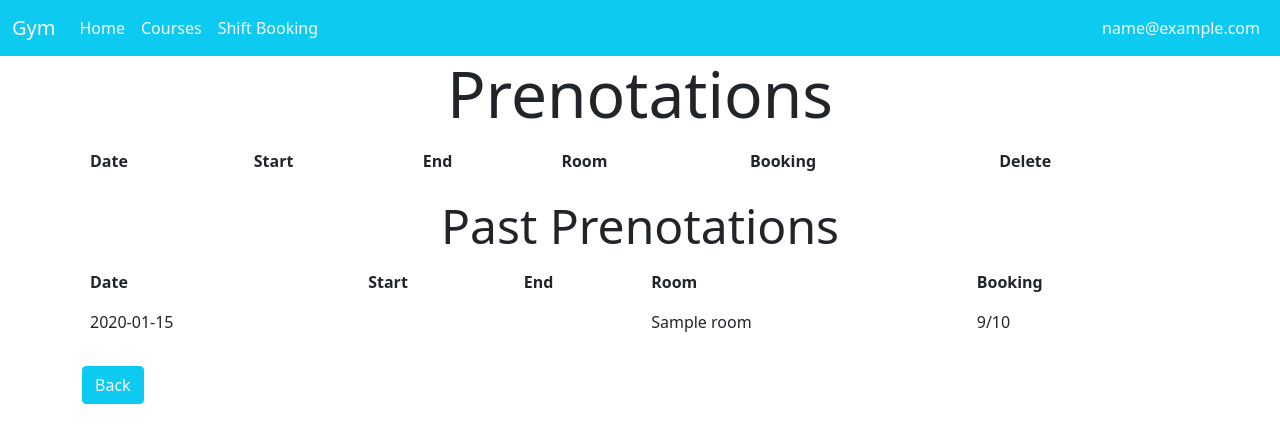
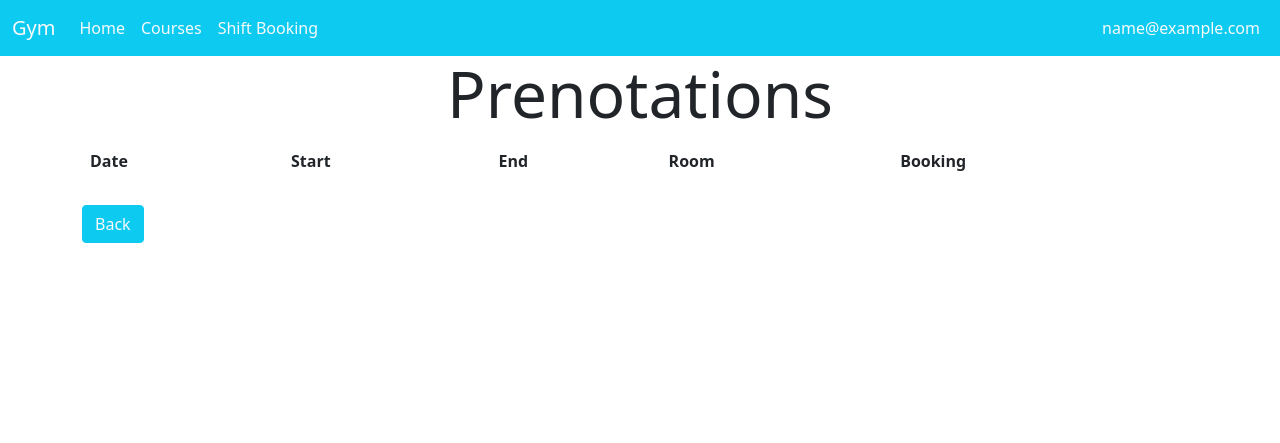
Before and after one commit to Simojoviz/db_project, a Flask app: page /private/prenotations in a window 1280 px wide. Shown: the top 443 px of the page. Run offline with Flask 2, Linux system fonts and the light colour scheme; a user stored in the database is signed in; tables that the repository leaves empty hold one stand-in row (values such as "Sample post"); lists and menus that the app fills with data are empty; some libraries are stand-ins or nearby versions.

Commit message:
fix shifts admin

```diff
--- a/templates/prenotations.html
+++ b/templates/prenotations.html
@@ -10,7 +10,6 @@
       <th>End</th>
       <th>Room</th>
       <th>Booking</th>
-      <th>Delete</th>
     </tr>
 
     {% for s in shifts %}
@@ -29,26 +28,7 @@
     {% endfor %}
   </table>
 
-  <h3 class="display-5 text-center">Past Prenotations</h3>
-  <table class="table table-borderless">
-    <tr>
-      <th>Date</th>
-      <th>Start</th>
-      <th>End</th>
-      <th>Room</th>
-      <th>Booking</th>
-    </tr>
 
-    {% for s in past_shifts %}
-    <tr>
-      <td>{{s.date}}</td>
-      <td>{{s.h_start}}</td>
-      <td>{{s.h_end}}</td>
-      <td>{{s.room.name}}</td>
-      <td>{{s.room.max_capacity - s.prenotations|length}}/{{s.room.max_capacity}}</td>
-    </tr>
-    {% endfor %}
-  </table>
   <div class="my-4">
     <form action="{{url_for('private')}}">
       <input type="submit", value="Back" class="btn btn-info text-light">
```
Also changed, not shown: templates/shifts.html (+5 -4 lines).
